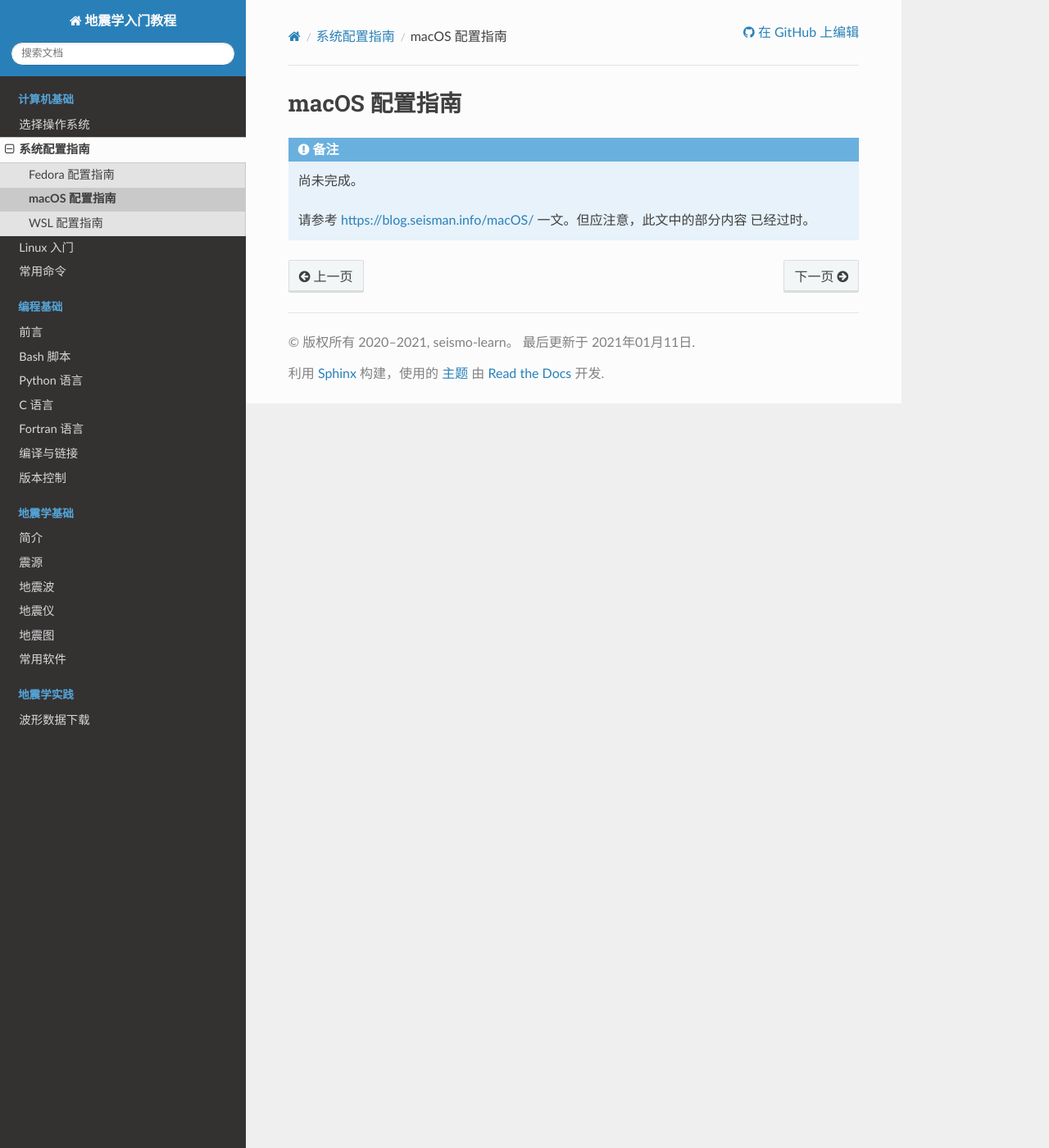
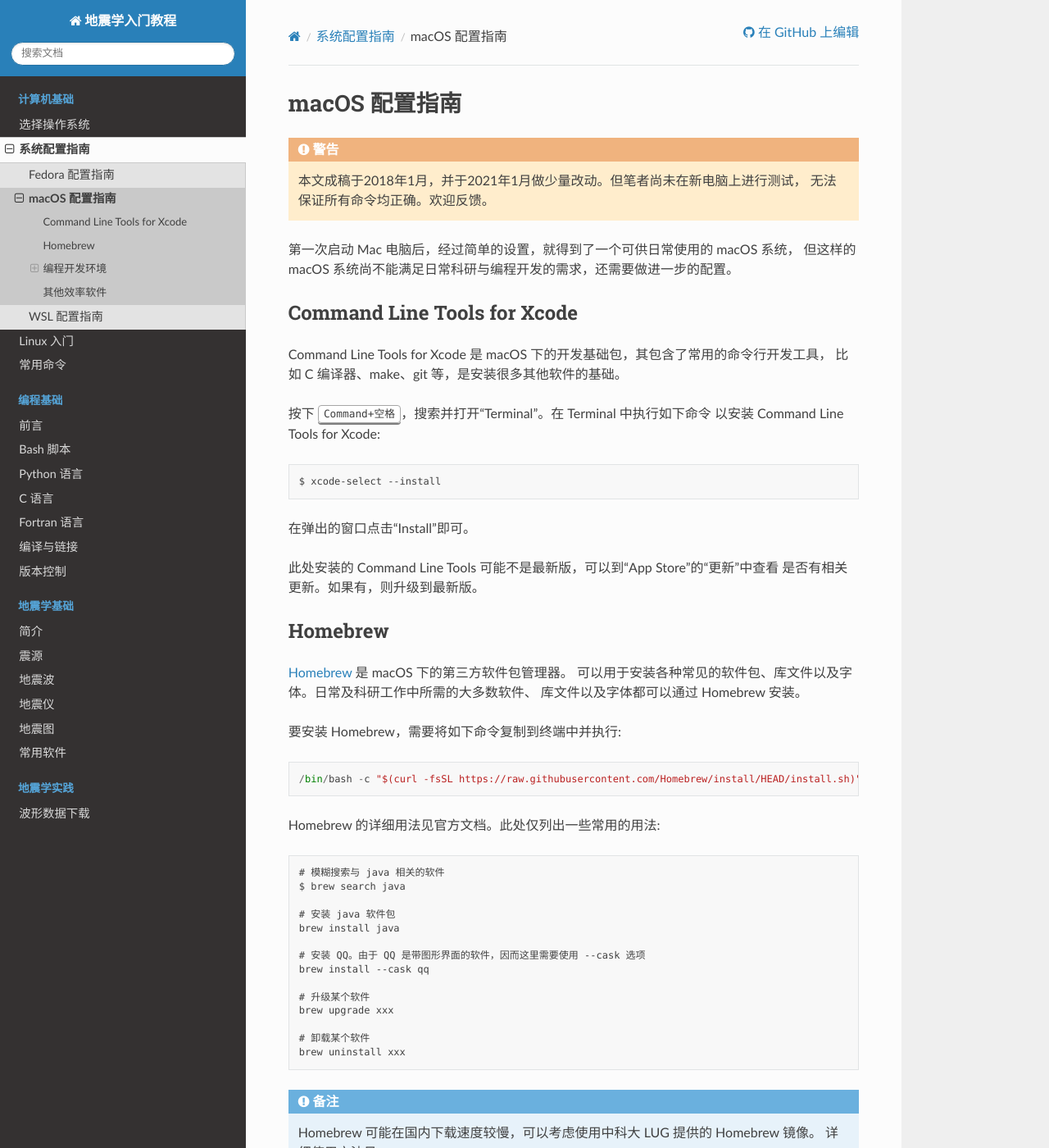
Before and after one commit to seismo-learn/seismology101, a Sphinx documentation site: the page built from source/computer/macos-setup.rst, in a window 1280 px wide and 1400 px high. Shown: the whole window at 82% size. Built offline with Sphinx 7.4.7 and the Read the Docs theme 2.0.0, drawn with Linux system fonts in a browser that asks for light colours; some of the changed text lies outside the part shown.

Commit message:
Instructions to setup macOS

```diff
--- a/source/computer/macos-setup.rst
+++ b/source/computer/macos-setup.rst
@@ -1,9 +1,140 @@
 macOS 配置指南
 ==============
 
+.. warning::
+
+   本文成稿于2018年1月，并于2021年1月做少量改动。但笔者尚未在新电脑上进行测试，
+   无法保证所有命令均正确。欢迎反馈。
+
+第一次启动 Mac 电脑后，经过简单的设置，就得到了一个可供日常使用的 macOS 系统，
+但这样的 macOS 系统尚不能满足日常科研与编程开发的需求，还需要做进一步的配置。
+
+Command Line Tools for Xcode
+----------------------------
+
+Command Line Tools for Xcode 是 macOS 下的开发基础包，其包含了常用的命令行开发工具，
+比如 C 编译器、make、git 等，是安装很多其他软件的基础。
+
+按下 :kbd:`Command+空格`\ ，搜索并打开“Terminal”。在 Terminal 中执行如下命令
+以安装 Command Line Tools for Xcode::
+
+   $ xcode-select --install
+
+在弹出的窗口点击“Install”即可。
+
+此处安装的 Command Line Tools 可能不是最新版，可以到“App Store”的“更新”中查看
+是否有相关更新。如果有，则升级到最新版。
+
+Homebrew
+--------
+
+`Homebrew <https://brew.sh/index_zh-cn.html>`__ 是 macOS 下的第三方软件包管理器。
+可以用于安装各种常见的软件包、库文件以及字体。日常及科研工作中所需的大多数软件、
+库文件以及字体都可以通过 Homebrew 安装。
+
+要安装 Homebrew，需要将如下命令复制到终端中并执行::
+
+    /bin/bash -c "$(curl -fsSL https://raw.githubusercontent.com/Homebrew/install/HEAD/install.sh)"
+
+Homebrew 的详细用法见官方文档。此处仅列出一些常用的用法::
+
+    # 模糊搜索与 java 相关的软件
+    $ brew search java
+
+    # 安装 java 软件包
+    brew install java
+
+    # 安装 QQ。由于 QQ 是带图形界面的软件，因而这里需要使用 --cask 选项
+    brew install --cask qq
+
+    # 升级某个软件
+    brew upgrade xxx
+
+    # 卸载某个软件
+    brew uninstall xxx
+
 .. note::
 
-   尚未完成。
+   Homebrew 可能在国内下载速度较慢，可以考虑使用中科大 LUG 提供的 Homebrew 镜像。
+   详细使用方法见：
 
-   请参考 https://blog.seisman.info/macOS/ 一文。但应注意，此文中的部分内容
-   已经过时。
+   - Homebrew 源镜像：http://mirrors.ustc.edu.cn/help/brew.git.html
+   - Homebrew Bottles 源镜像：http://mirrors.ustc.edu.cn/help/homebrew-bottles.html
+   - Homebrew Core 源镜像：http://mirrors.ustc.edu.cn/help/homebrew-core.git.html
+   - Homebrew Cask 源镜像：http://mirrors.ustc.edu.cn/help/homebrew-cask.git.html
+
+编程开发环境
+------------
+
+C
+~~
+
+Command Line Tools for Xcode 已经提供了 C 编译器和相关工具，因而无需单独安装
+C编译器。
+
+Java
+~~~~
+
+若要运行 Java 程序，则需要安装 java::
+
+    $ brew install java
+
+Fortran
+~~~~~~~
+
+若需要编译 Fortran 程序，则可以安装 `GNU Fortran <https://gcc.gnu.org/fortran/>`__
+编译器（即 ``gfortran``\ ）::
+
+    $ brew install gfortran
+
+Python
+~~~~~~
+
+macOS 默认的 Python 版本为 Python 2.7，而目前主流的 Python 版本为
+Python 3.x。建议通过 `Anaconda <https://seismo-learn.org/software/anaconda/>`__
+来安装最新版 Python。
+
+git
+~~~
+
+`git <https://git-scm.com/>`__ 是最流行的版本控制工具，也是科研过程中编写代码
+以及项目管理推荐使用的软件。使用如下命令安装 git::
+
+    $ brew install git
+
+其他效率软件
+------------
+
+如上所说，Homebrew 可以用于安装日常及科研的大部分软件。这里推荐一些常用的
+macOS 下的软件::
+
+    # QQ
+    $ brew install --cask qq
+
+    # 微信
+    $ brew install --cask wechat
+
+    # 解压软件
+    $ brew install --cask the-unarchiver
+
+    # 文本编辑器 Visual Studio Code
+    $ brew install --cask visual-studio-code
+
+    # 视频播放器
+    $ brew install --cask iina
+
+    # 搜狗输入法
+    $ brew install --cask sogouinput
+
+macOS 下空格键具有强大的功能。在文件浏览器 Finder 中，按下空格键，会调用
+QuickLook 以预览文件的内容，非常方便。QuickLook 默认支持 PDF 以及图片等格式。
+可以为 QuickLook 安装更多的插件以支持预览其他文件格式::
+
+    # 预览源码时加上语法高亮
+    $ brew install --cask qlcolorcode
+
+    # 预览无后缀的纯文本文件，比如README, HISTORY等
+    $ brew install --cask qlstephen
+
+    # 预览渲染后的markdown文件
+    $ brew install --cask qlmarkdown
```
